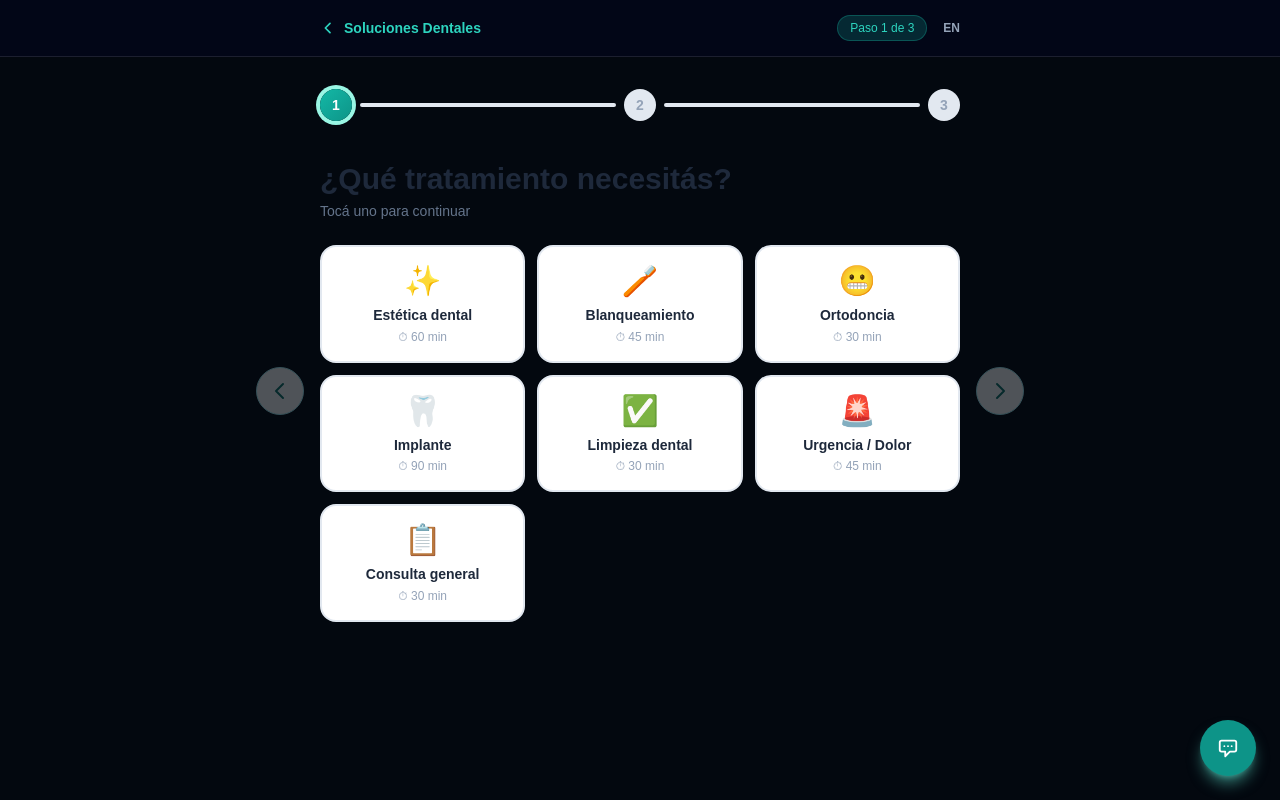
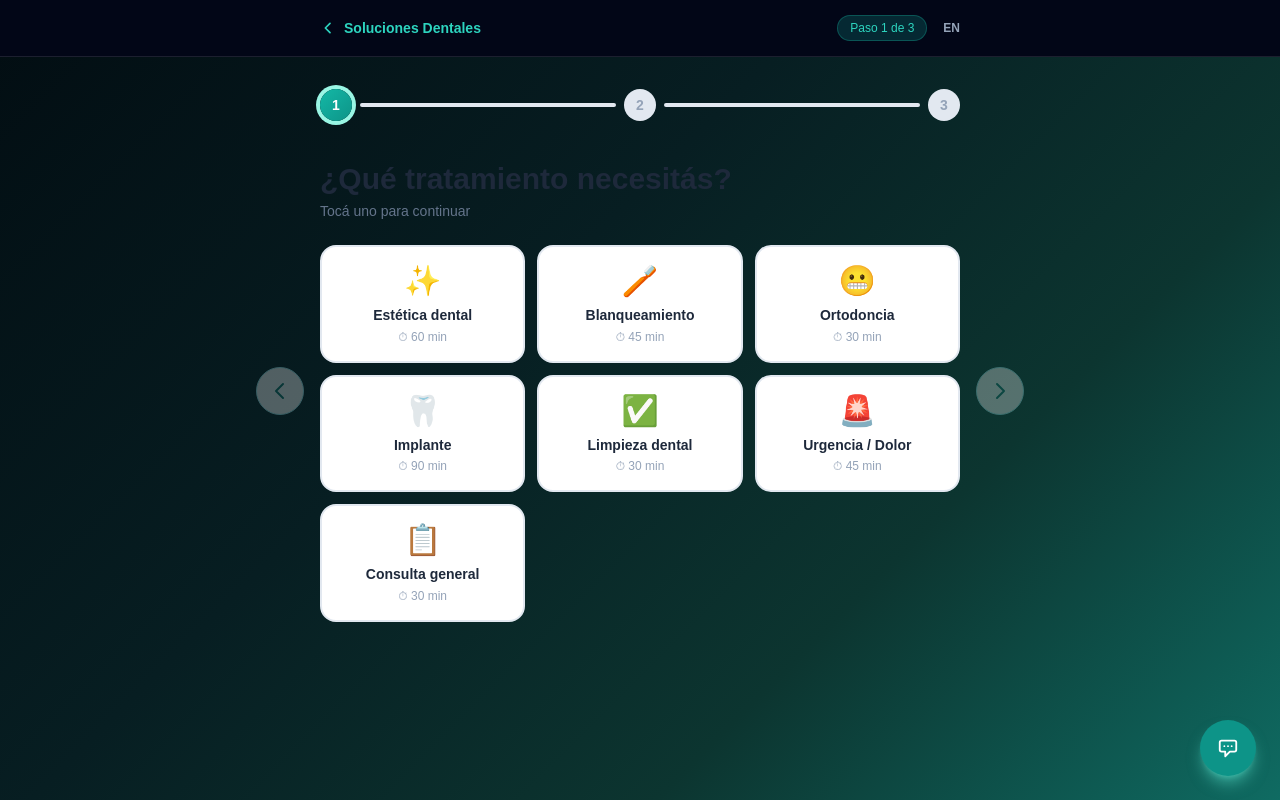
Before and after one commit to saadypacheco/solucionesdentales, a Next.js app in the folder frontend/: page /turnos in a window 1280 px wide. Built offline with nearby package versions, Linux system fonts and the light colour scheme.

Commit message:
style: usar gradiente verde igual al home en todas las paginas publicas

```diff
--- a/frontend/app/(paciente)/mis-turnos/page.tsx
+++ b/frontend/app/(paciente)/mis-turnos/page.tsx
@@ -407,7 +407,7 @@ export default function MisTurnosPage() {
   }
 
   return (
-    <div className="min-h-screen" style={{ background: 'var(--bg-base)' }}>
+    <div className="min-h-screen" style={{ background: 'linear-gradient(135deg, #020d12 0%, #071e22 40%, #0c3530 70%, #0f6b62 100%)' }}>
       <header className="bg-slate-950 border-b border-white/10 sticky top-0 z-40">
         <div className="max-w-lg mx-auto px-4 h-14 flex items-center justify-between">
           <Link href="/" className="flex items-center gap-2 text-teal-400 font-semibold text-sm hover:text-teal-300 transition-colors">
--- a/frontend/app/(publico)/galeria/page.tsx
+++ b/frontend/app/(publico)/galeria/page.tsx
@@ -138,7 +138,7 @@ export default function GaleriaPage() {
   }, [filtro, lang])
 
   return (
-    <div className="min-h-screen" style={{ background: 'var(--bg-base)' }}>
+    <div className="min-h-screen" style={{ background: 'linear-gradient(135deg, #020d12 0%, #071e22 40%, #0c3530 70%, #0f6b62 100%)' }}>
       {/* Header */}
       <header className="glass-dark sticky top-0 z-40">
         <div className="max-w-6xl mx-auto px-6 h-16 flex items-center justify-between">
--- a/frontend/app/(publico)/turnos/page.tsx
+++ b/frontend/app/(publico)/turnos/page.tsx
@@ -213,7 +213,7 @@ export default function TurnosPage() {
   const { lang, setLang } = useLangStore()
 
   return (
-    <div ref={topRef} className="min-h-screen overflow-x-hidden" style={{ background: 'var(--bg-base)' }}>
+    <div ref={topRef} className="min-h-screen overflow-x-hidden" style={{ background: 'linear-gradient(135deg, #020d12 0%, #071e22 40%, #0c3530 70%, #0f6b62 100%)' }}>
       {/* Header */}
       <header className="sticky top-0 z-40 bg-slate-950 border-b border-white/10">
         <div className="max-w-2xl mx-auto px-4 h-14 flex items-center justify-between">
```
